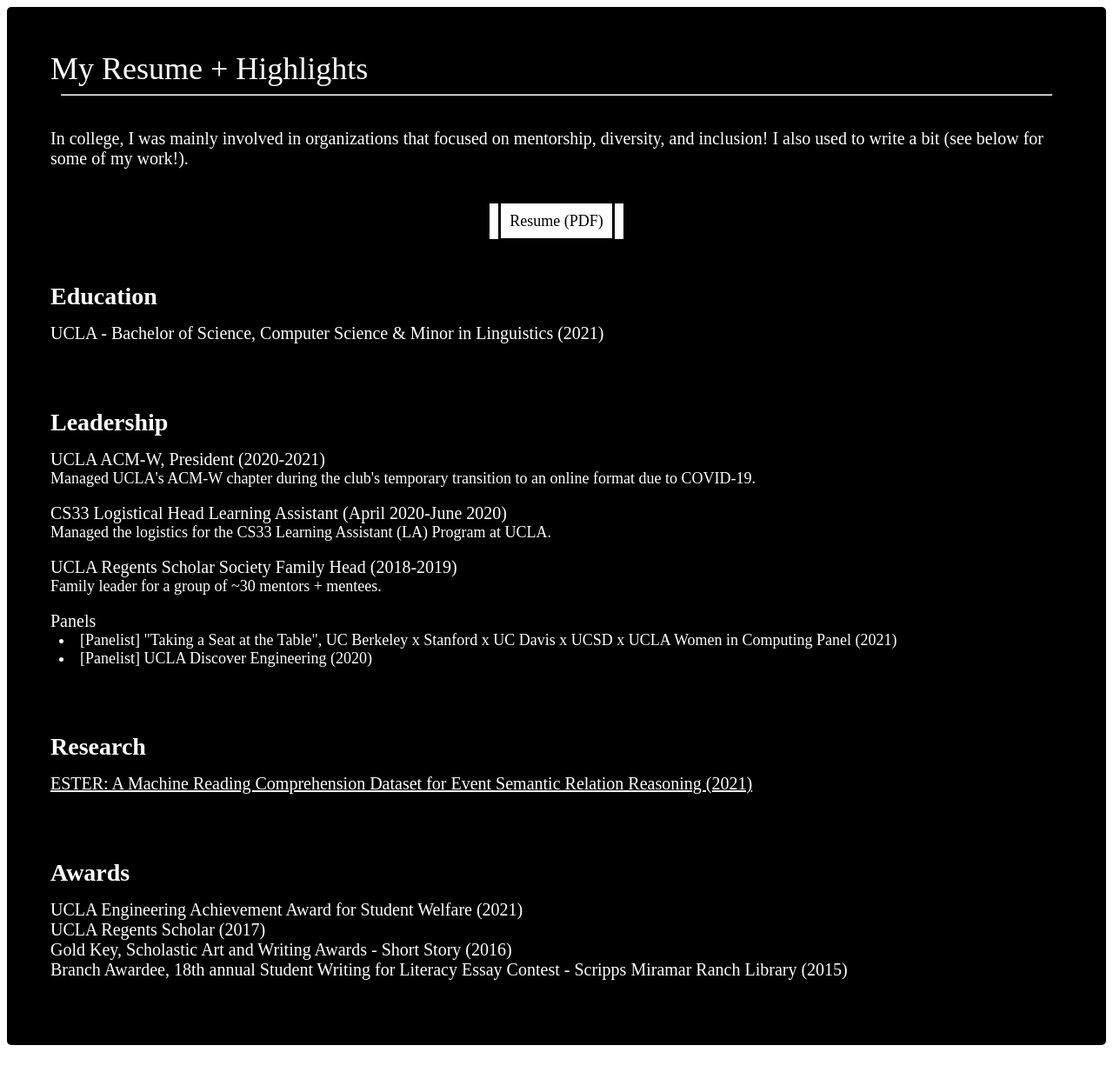
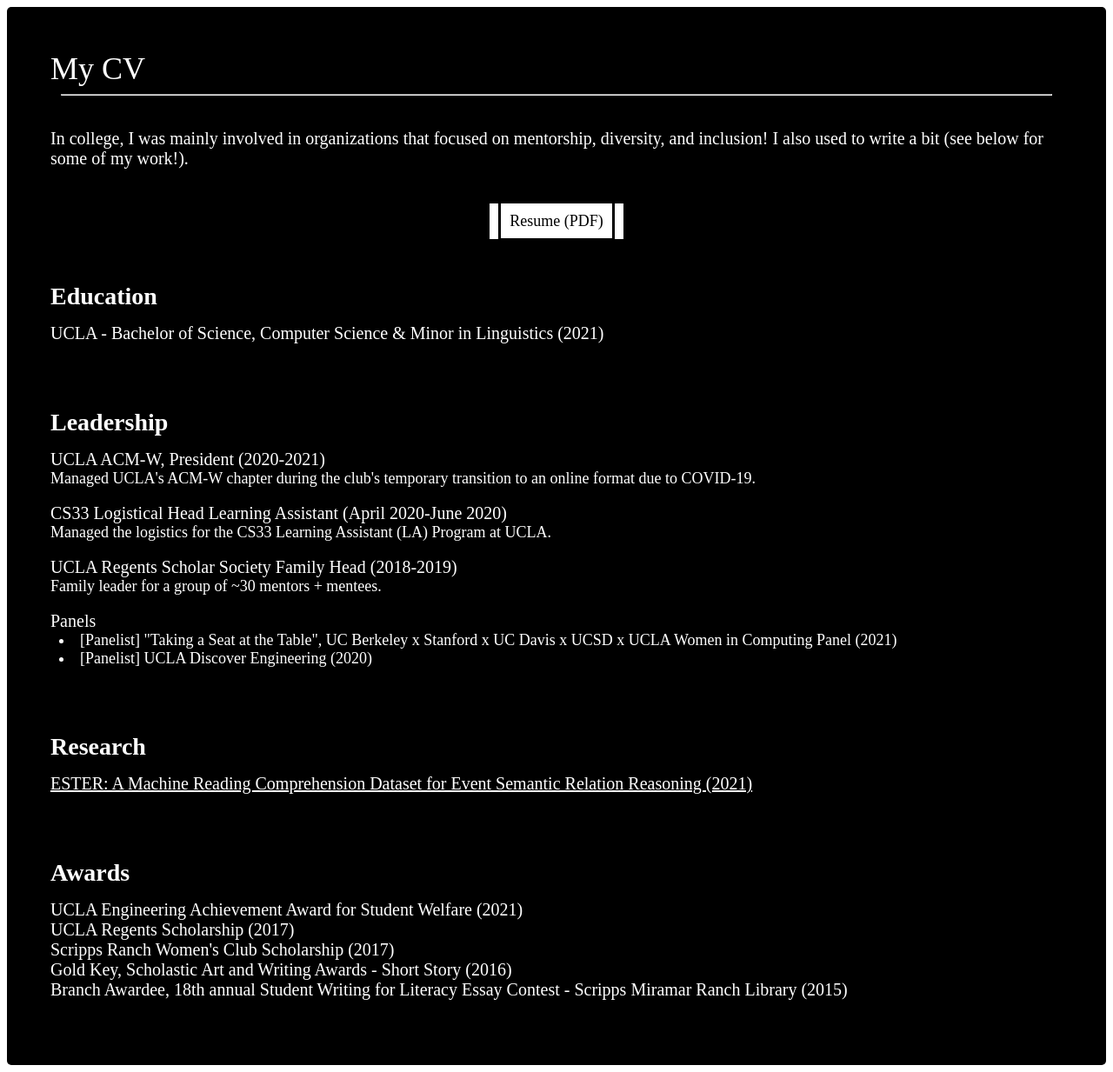
Before and after one commit to JuliaB1/JuliaB1.github.io, a Gatsby site: page /components/Resume in a window 1280 px wide. Shown: the whole page at 87% size. Before the commit the page ends 1210 px from the top, so only its background shows below. Built offline with nearby package versions, Linux system fonts and the light colour scheme; Gatsby itself is replaced by a stand-in of ours.

Commit message:
added resume stuff

```diff
--- a/src/pages/components/Resume.js
+++ b/src/pages/components/Resume.js
@@ -34,7 +34,7 @@
     return (
         <div style={blackBg}>
             <div style={{ fontSize: 36, paddingTop: 50, paddingLeft: 50 }}>
-                My Resume + Highlights
+                My CV
             </div>
             <hr style={{ width: "90%" }} />
             <div style={{ paddingLeft: 50, paddingTop: 30, paddingRight: 50 }}>
@@ -82,7 +82,8 @@
                 <div style={{ paddingLeft: 50, paddingBottom: 75 }}>
                     <div style={bigHeader}> Awards</div>
                     <div style={medHeader}>UCLA Engineering Achievement Award for Student Welfare (2021)</div>
-                    <div style={medHeader}>UCLA Regents Scholar (2017)</div>
+                    <div style={medHeader}>UCLA Regents Scholarship (2017)</div>
+                    <div style={medHeader}>Scripps Ranch Women's Club Scholarship (2017)</div>
                     <div style={medHeader}>Gold Key, Scholastic Art and Writing Awards - Short Story (2016)</div>
                     <div style={medHeader}>Branch Awardee, 18th annual Student Writing for Literacy Essay Contest - Scripps Miramar Ranch Library (2015)</div>
                 </div>
```
